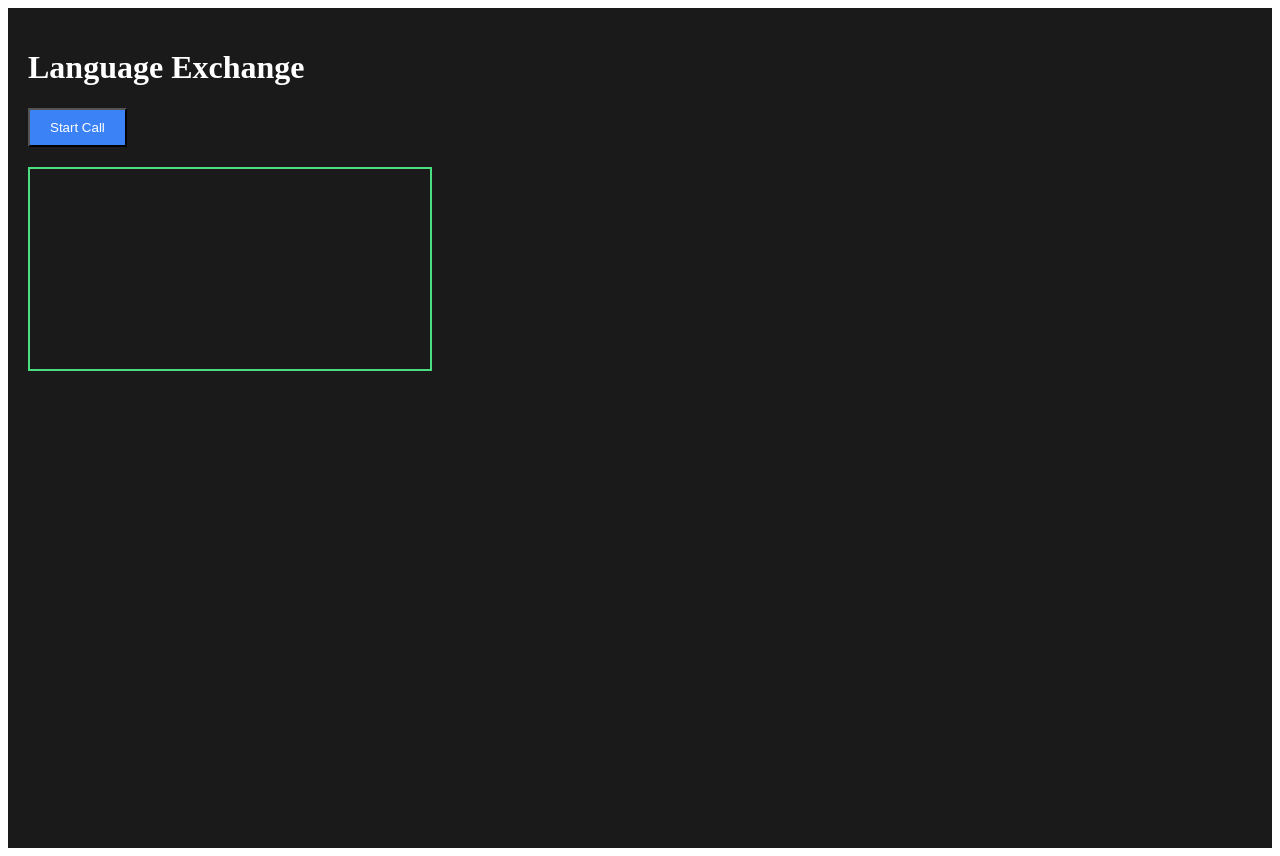
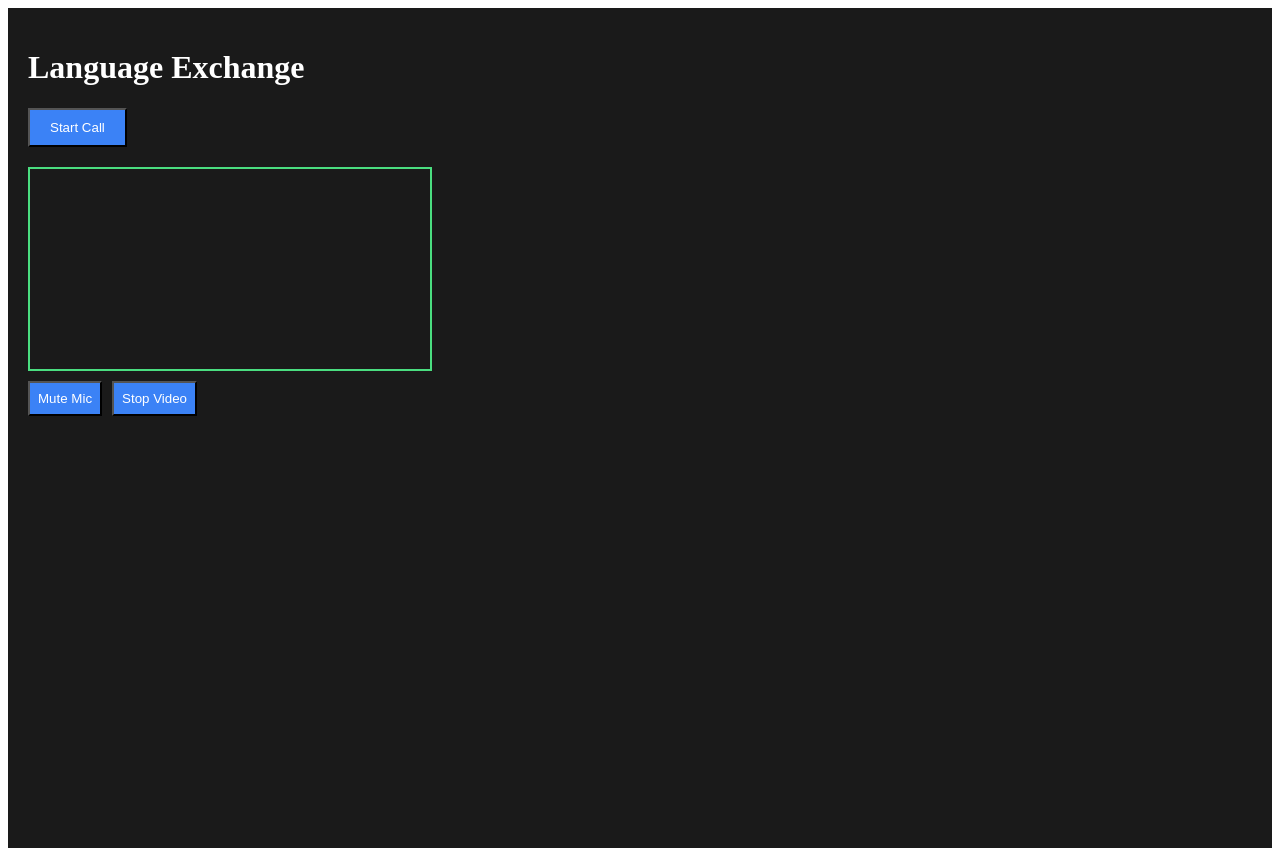
Before and after one commit to Rohan-Rahul/language-exchange-app, a React app in the folder frontend/: page / in a window 1280 px wide. Built offline with nearby package versions, Linux system fonts and the light colour scheme; no server answers; the HTML template or start-up script is replaced by a standard one.

Commit message:
mic/video control added

```diff
--- a/frontend/src/App.jsx
+++ b/frontend/src/App.jsx
@@ -3,7 +3,7 @@ import { io } from 'socket.io-client';
 import Peer from 'simple-peer';
 
 //Connect to backend server with port 5000
-const URL = import.meta.env.PROD ? undefined : 'http://localhost:5000';
+const URL = "https://kilted-uncivilly-latarsha.ngrok-free.dev";
 
 const socket = io(URL, {
   autoConnect: false //connect manually when components mounts
@@ -15,6 +15,20 @@ function App(){
   const [receivingCall, setReceivingCall] = useState(false);
   const [callerSignal, setCallerSignal] = useState();
   const [callAccepted, setCallAccepted] = useState(false);
+  const [micActive, setMicActive] = useState(true);
+  const [cameraActive, setCameraActive] = useState(true);
+
+  const toggleMic = () => {
+    const audioTrack = stream.getAudioTracks()[0];
+    audioTrack.enabled = !audioTrack.enabled;
+    setMicActive(audioTrack.enabled);
+  };
+
+  const toggleCamera = () => {
+    const videoTrack = stream.getVideoTracks()[0];
+    videoTrack.enabled = !videoTrack.enabled;
+    setCameraActive(videoTrack.enabled);
+  };
 
   //these "refs" allow React to control the <video> elements
   const localVideo = useRef();
@@ -37,7 +51,12 @@ function App(){
 
   //function to start a call
   const callUser = () => {
-    const peer = new Peer({initiator: true, trickle: false, stream: stream});
+    const peer = new Peer({initiator: true, trickle: false, stream: stream, config: {
+      iceServers: [
+      { urls: 'stun:stun.l.google.com:19302' },
+      { urls: 'stun:stun1.l.google.com:19302' },
+    ]
+    }});
 
     peer.on("signal", (data)=>{
       socket.emit("callUser", {signalData: data});
@@ -58,14 +77,22 @@ function App(){
   //function to answer a call
   const answerCall = ()=>{
     setCallAccepted(true);
-    const peer = new Peer({initiator: false, trickle: false, stream: stream});
+    const peer = new Peer({initiator: false, trickle: false, stream: stream, config: {
+      iceServers: [
+        { urls: 'stun:stun.l.google.com:19302' },
+        { urls: 'stun:stun1.l.google.com:19302' },
+      ]
+    }});
 
     peer.on("signal", (data)=>{
-      socket.emit("answerCall", {signal: data});
+      socket.emit("answerCall", {signal: data, to: callerSignal.from});
     });
 
     peer.on("stream", (remoteStream)=>{
-      remoteVideo.current.srcObject = remoteStream;
+      //connects the caller's video to receiver's screen
+      if(remoteVideo.current){
+        remoteVideo.current.srcObject = remoteStream;
+      }
     });
 
     peer.signal(callerSignal);
@@ -88,7 +115,16 @@ function App(){
         <video playsInline muted ref={localVideo} autoPlay style={{ width: '400px', border: '2px solid #4ade80' }} />
         {callAccepted && <video playsInline ref={remoteVideo} autoPlay style={{ width: '400px', border: '2px solid #3b82f6' }} />}
       </div>
+      <div style={{ marginTop: '10px', display: 'flex', gap: '10px' }}>
+        <button onClick={toggleMic} style={{ backgroundColor: micActive ? '#3b82f6' : '#ef4444', color: 'white', padding: '8px' }}>
+          {micActive ? "Mute Mic" : "Unmute Mic"}
+        </button>
+        <button onClick={toggleCamera} style={{ backgroundColor: cameraActive ? '#3b82f6' : '#ef4444', color: 'white', padding: '8px' }}>
+          {cameraActive ? "Stop Video" : "Start Video"}
+        </button>
+      </div>
     </div>
+
   );
 }
 
```
